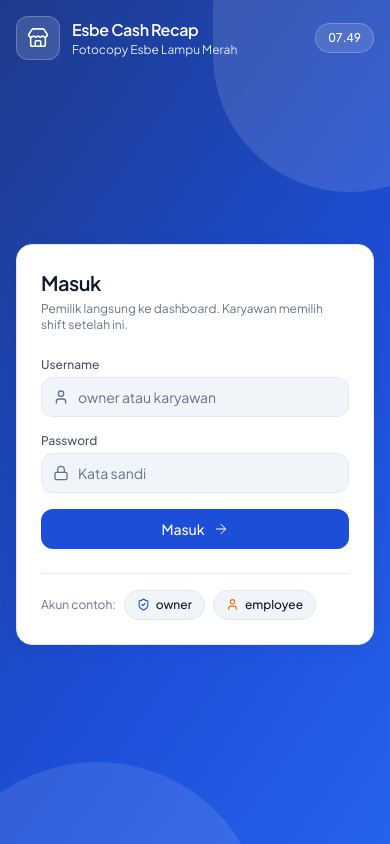
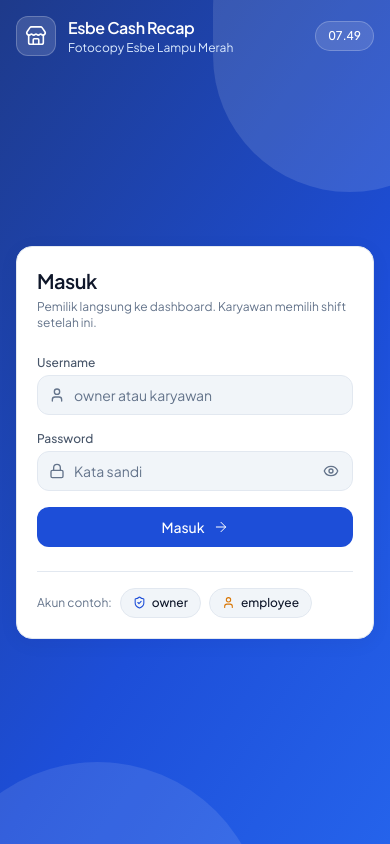
Before and after one commit to AdamCndr/CapstoneProject-EsbeCashRecap, a React (Vite) app in the folder frontend/: page / in a window 390 px wide. Built offline with nearby package versions, Linux system fonts and the light colour scheme; no server answers.

Commit message:
Update LoginPage

```diff
--- a/frontend/src/pages/LoginPage.jsx
+++ b/frontend/src/pages/LoginPage.jsx
@@ -1,5 +1,5 @@
 import { useEffect, useRef, useState } from 'react';
-import { ArrowLeft, ArrowRight, Lock, ShieldCheck, Store, User } from 'lucide-react';
+import { ArrowLeft, ArrowRight, Eye, EyeOff, Lock, ShieldCheck, Store, User } from 'lucide-react';
 import { btnPrimary, btnSecondary, card, field, hint, ico, label, motion, Notice } from '../lib/ui';
 import { usePageReveal } from '../lib/motion';
 import ShiftSwitch from '../components/ui/ShiftSwitch';
@@ -47,6 +47,7 @@ const focusRing =
 export default function LoginPage({ onLoginSuccess, onReveal, onDone }) {
   const [username, setUsername] = useState('');
   const [password, setPassword] = useState('');
+  const [showPassword, setShowPassword] = useState(false);
   const [error, setError] = useState('');
   const [isSubmitting, setIsSubmitting] = useState(false);
   const [detectedUser, setDetectedUser] = useState(null);
@@ -136,7 +137,7 @@ export default function LoginPage({ onLoginSuccess, onReveal, onDone }) {
       if (userRole === 'Pemilik') {
         startTransition({ ...userData, shift: null });
       } else {
-        setDetectedUser(userData); // panel shift muncul di samping
+        setDetectedUser(userData); // panel shift muncul di samping/bawah
       }
     } catch (err) {
       const msg =
@@ -158,6 +159,7 @@ export default function LoginPage({ onLoginSuccess, onReveal, onDone }) {
   const handleQuickFill = (u, p) => {
     setUsername(u);
     setPassword(p);
+    setShowPassword(false);
     setError('');
     setDetectedUser(null);
   };
@@ -187,30 +189,30 @@ export default function LoginPage({ onLoginSuccess, onReveal, onDone }) {
               }`}
           >
             {/* Bar atas: identitas toko + waktu */}
-            <header className="flex items-center justify-between gap-4" style={reveal(0)}>
-              <div className="flex items-center gap-3">
-                <div className="inline-flex h-11 w-11 items-center justify-center rounded-xl border border-[var(--glass-border)] bg-[var(--glass-strong)]">
+            <header className="flex items-center justify-between gap-3" style={reveal(0)}>
+              <div className="flex min-w-0 items-center gap-3">
+                <div className="inline-flex h-10 w-10 shrink-0 items-center justify-center rounded-xl border border-[var(--glass-border)] bg-[var(--glass-strong)] sm:h-11 sm:w-11">
                   <Store size={22} strokeWidth={1.75} aria-hidden="true" />
                 </div>
-                <div className="leading-tight">
-                  <p className="text-base font-semibold tracking-tight">Esbe Cash Recap</p>
-                  <p className="text-xs text-[var(--royal-100)]">Fotocopy Esbe Lampu Merah</p>
+                <div className="min-w-0 leading-tight">
+                  <p className="truncate text-base font-semibold tracking-tight">Esbe Cash Recap</p>
+                  <p className="truncate text-xs text-[var(--royal-100)]">Fotocopy Esbe Lampu Merah</p>
                 </div>
               </div>
-              <p className="rounded-full border border-[var(--glass-border)] bg-[var(--glass-subtle)] px-3 py-1.5 text-xs text-[var(--royal-100)]">
-                <span className="hidden sm:inline">{dateText}, </span>
+              <p className="shrink-0 rounded-full border border-[var(--glass-border)] bg-[var(--glass-subtle)] px-3 py-1.5 text-xs text-[var(--royal-100)]">
+                <span className="hidden md:inline">{dateText}, </span>
                 <span className="font-medium text-[var(--text-inverse)] tabular-nums">{timeText}</span>
               </p>
             </header>
 
-            {/* Karcis: form di kiri, "sobekan" pilih shift terbuka di kanan */}
-            <div className="m-auto w-full py-8" style={reveal(1)}>
+            {/* Karcis: form di kiri, "sobekan" pilih shift terbuka di kanan (desktop) / bawah (tablet & mobile) */}
+            <div className="m-auto w-full py-6 sm:py-8" style={reveal(1)}>
               <div
-                className={`${card} mx-auto flex w-full max-w-md flex-col overflow-hidden shadow-[var(--shadow-royal-card)] transition-[width] duration-500 ${EASE} motion-reduce:transition-none md:max-w-none md:flex-row ${showShift ? 'md:w-[46rem]' : 'md:w-[24rem]'
+                className={`${card} mx-auto flex w-full max-w-md flex-col overflow-hidden shadow-[var(--shadow-royal-card)] transition-[width] duration-500 ${EASE} motion-reduce:transition-none md:max-w-lg lg:max-w-none lg:flex-row ${showShift ? 'lg:w-[46rem]' : 'lg:w-[24rem]'
                   }`}
               >
                 {/* FORM */}
-                <div className="w-full shrink-0 p-6 sm:p-8 md:w-[24rem]">
+                <div className="w-full shrink-0 p-5 sm:p-8 lg:w-[24rem]">
                   <h1 className="text-xl font-semibold tracking-tight text-[var(--text-main)]">Masuk</h1>
                   <p className={`${hint} mt-1`}>
                     Pemilik langsung ke dashboard. Karyawan memilih shift setelah ini.
@@ -257,14 +259,27 @@ export default function LoginPage({ onLoginSuccess, onReveal, onDone }) {
                         />
                         <input
                           id="password"
-                          type="password"
+                          type={showPassword ? 'text' : 'password'}
                           required
                           autoComplete="current-password"
                           value={password}
                           onChange={(e) => setPassword(e.target.value)}
                           placeholder="Kata sandi"
-                          className={`${field} pl-9`}
+                          className={`${field} pr-11 pl-9`}
                         />
+                        <button
+                          type="button"
+                          onClick={() => setShowPassword((v) => !v)}
+                          aria-label={showPassword ? 'Sembunyikan password' : 'Tampilkan password'}
+                          aria-pressed={showPassword}
+                          className={`absolute top-1/2 right-1 inline-flex h-9 w-9 -translate-y-1/2 items-center justify-center rounded-lg text-[var(--text-muted)] hover:bg-[var(--surface-hover)] hover:text-[var(--text-main)] ${motion} ${focusRing}`}
+                        >
+                          {showPassword ? (
+                            <EyeOff size={16} aria-hidden="true" />
+                          ) : (
+                            <Eye size={16} aria-hidden="true" />
+                          )}
+                        </button>
                       </div>
                     </div>
 
@@ -308,11 +323,11 @@ export default function LoginPage({ onLoginSuccess, onReveal, onDone }) {
                   aria-hidden={!showShift}
                   inert={!showShift}
                   className={`overflow-hidden transition-all duration-500 ${EASE} motion-reduce:transition-none ${showShift
-                    ? 'max-h-[40rem] opacity-100 md:max-h-none md:w-[22rem]'
-                    : 'max-h-0 opacity-0 md:w-0'
+                    ? 'max-h-[40rem] opacity-100 lg:max-h-none lg:w-[22rem]'
+                    : 'max-h-0 opacity-0 lg:w-0'
                     }`}
                 >
-                  <div className="h-full border-t-2 border-dashed border-[var(--border-default)] bg-[var(--surface-muted)] p-6 sm:p-8 md:w-[22rem] md:border-t-0 md:border-l-2">
+                  <div className="h-full border-t-2 border-dashed border-[var(--border-default)] bg-[var(--surface-muted)] p-5 sm:p-8 lg:w-[22rem] lg:border-t-0 lg:border-l-2">
                     {detectedUser && (
                       <>
                         <div className="flex items-center gap-3">
@@ -348,6 +363,7 @@ export default function LoginPage({ onLoginSuccess, onReveal, onDone }) {
                               onClick={() => {
                                 setDetectedUser(null);
                                 setPassword('');
+                                setShowPassword(false);
                               }}
                               className={`${btnSecondary} w-full`}
                             >
```
